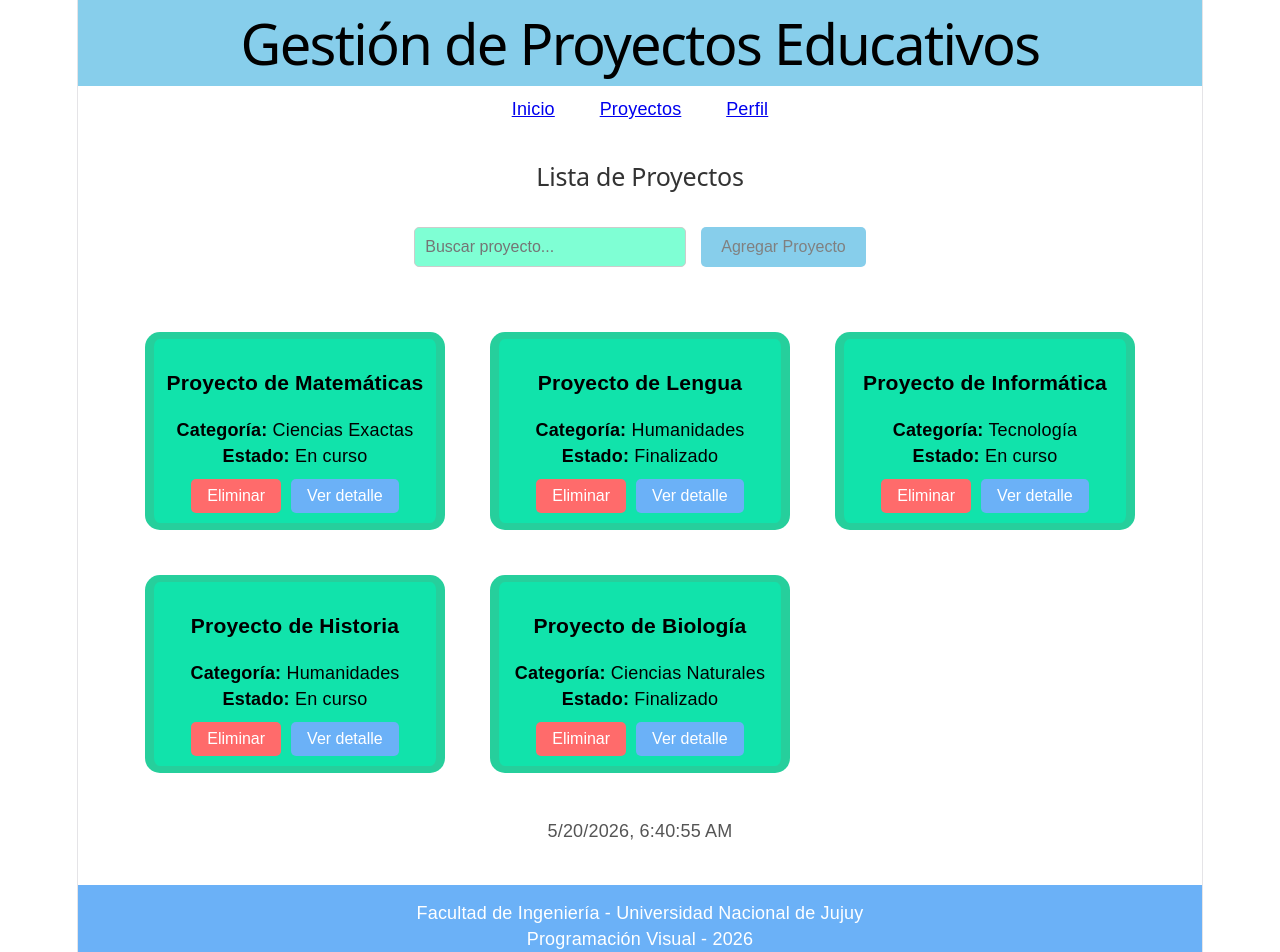
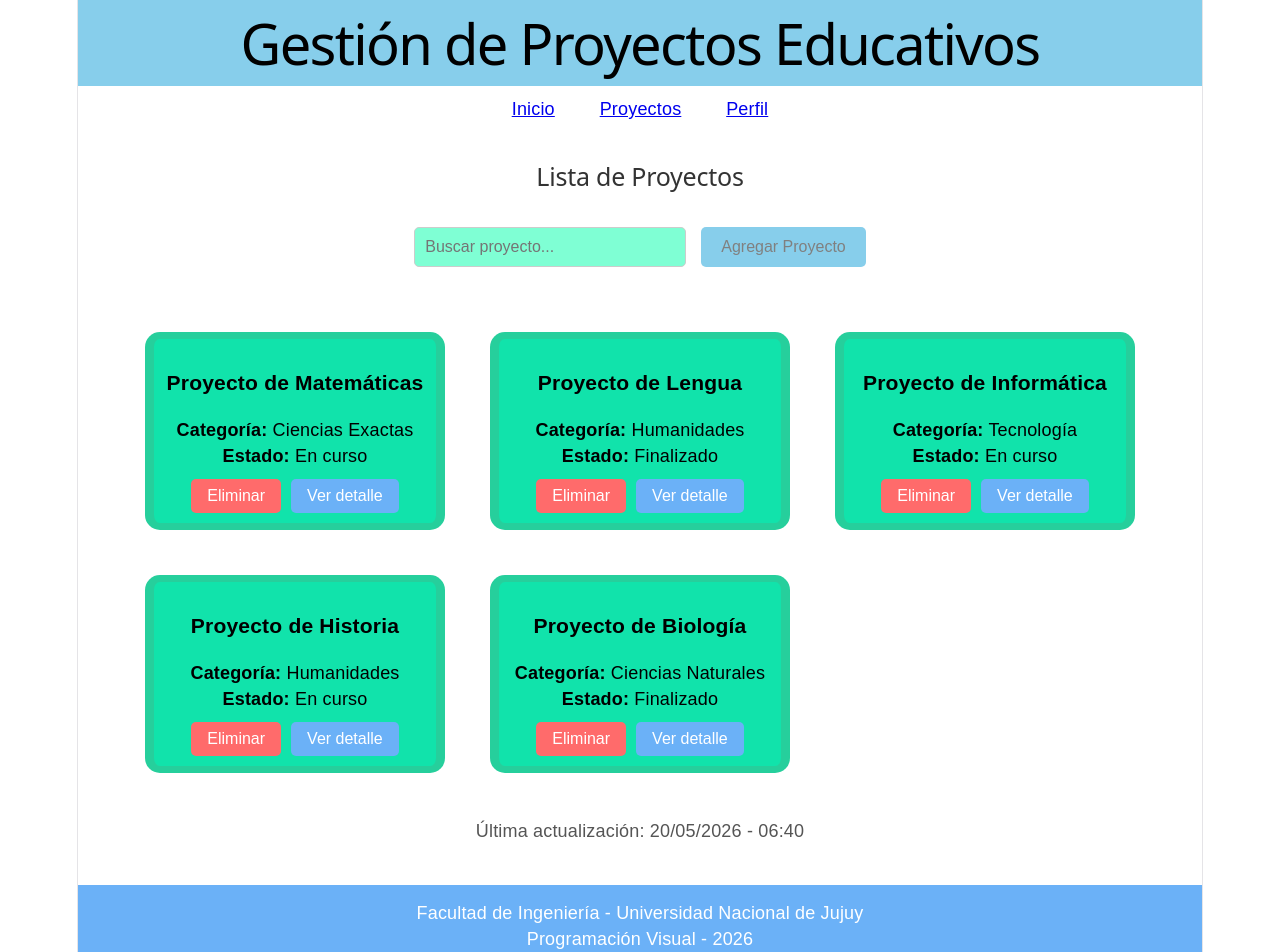
Before and after one commit to Jnh1212/pv_tp3_grupo8, a React (Vite) app in the folder projectTeam8/: page / in a window 1280 px wide. Shown: the top 952 px of the page. Built offline with nearby package versions, Linux system fonts and the light colour scheme.

Commit message:
Punto 3 parte 3

```diff
--- a/projectTeam8/src/components/RegistroActividad.jsx
+++ b/projectTeam8/src/components/RegistroActividad.jsx
@@ -3,9 +3,28 @@ import React from 'react';
 const RegistroActividad = ({ fechaHora }) => {
     if (!fechaHora) return null;
 
+    let fechaObjeto = fechaHora;
+
+    if (typeof fechaHora === 'string') {
+        fechaObjeto = new Date(fechaHora);
+    }
+
+    if (!(fechaObjeto instanceof Date) || isNaN(fechaObjeto)) {
+        return null;
+    }
+
+    const dia = fechaObjeto.getDate().toString().padStart(2, '0');
+    const mes = (fechaObjeto.getMonth() + 1).toString().padStart(2, '0');
+    const anio = fechaObjeto.getFullYear();
+    const fechaFormateada = `${dia}/${mes}/${anio}`;
+
+    const horas = fechaObjeto.getHours().toString().padStart(2, '0');
+    const minutos = fechaObjeto.getMinutes().toString().padStart(2, '0');
+    const horaFormateada = `${horas}:${minutos}`;
+
     return (
         <div className="registro-actividad" style={{ marginTop: "20px", textAlign: "center", color: "#555" }}>
-            <p>{fechaHora}</p>
+            <p>Última actualización: {fechaFormateada} - {horaFormateada}</p>
         </div>
     );
 };
```
